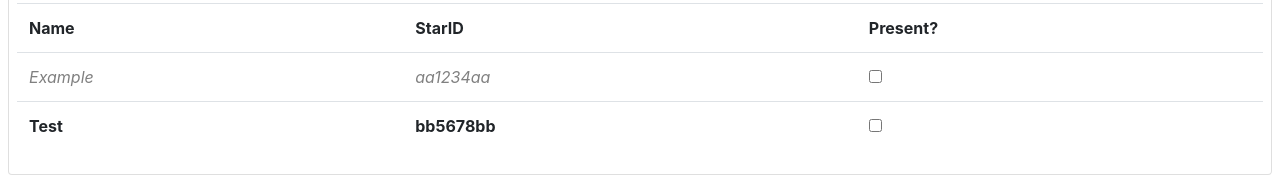
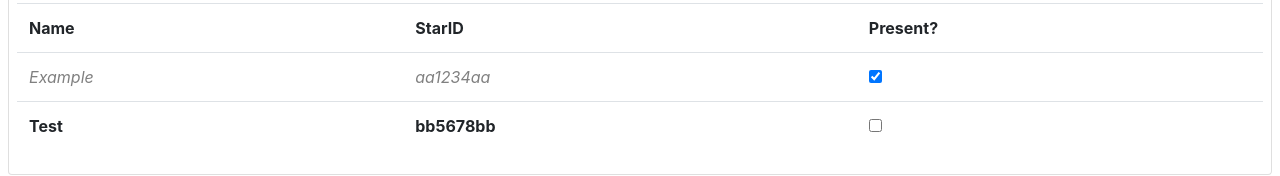
Before and after one commit to claraj/vue-week-3-student-sign-in, a Vue app: page / in a window 1280 px wide. Shown: the part 356-532 px from the top of the page. Built offline with nearby package versions, Linux system fonts and the light colour scheme.

Commit message:
bind checkbox value

```diff
--- a/src/components/StudentRow.vue
+++ b/src/components/StudentRow.vue
@@ -2,7 +2,7 @@
   <tr v-bind:class="{ present: student.present, absent: !student.present }">
     <td>{{ student.name }}</td>
     <td>{{ student.starID }}</td>
-    <td><input type="checkbox" v-on:change="arrivedOrLeft(student, $event.srcElement.checked)"></td>
+    <td><input type="checkbox" v-bind:checked="student.present" v-on:change="arrivedOrLeft(student, $event.srcElement.checked)"></td>
     <td v-show="edit">
         <img class="delete-icon" v-on:click="deleteStudent" src="@/assets/delete.png">
     </td>
```
